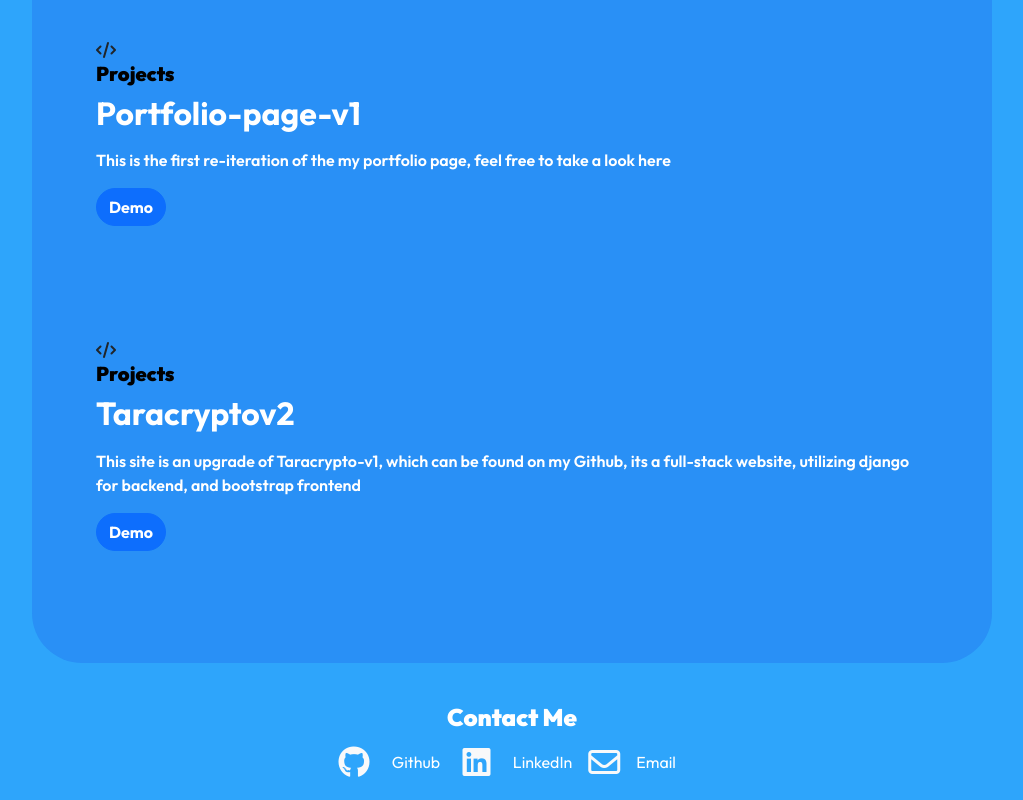
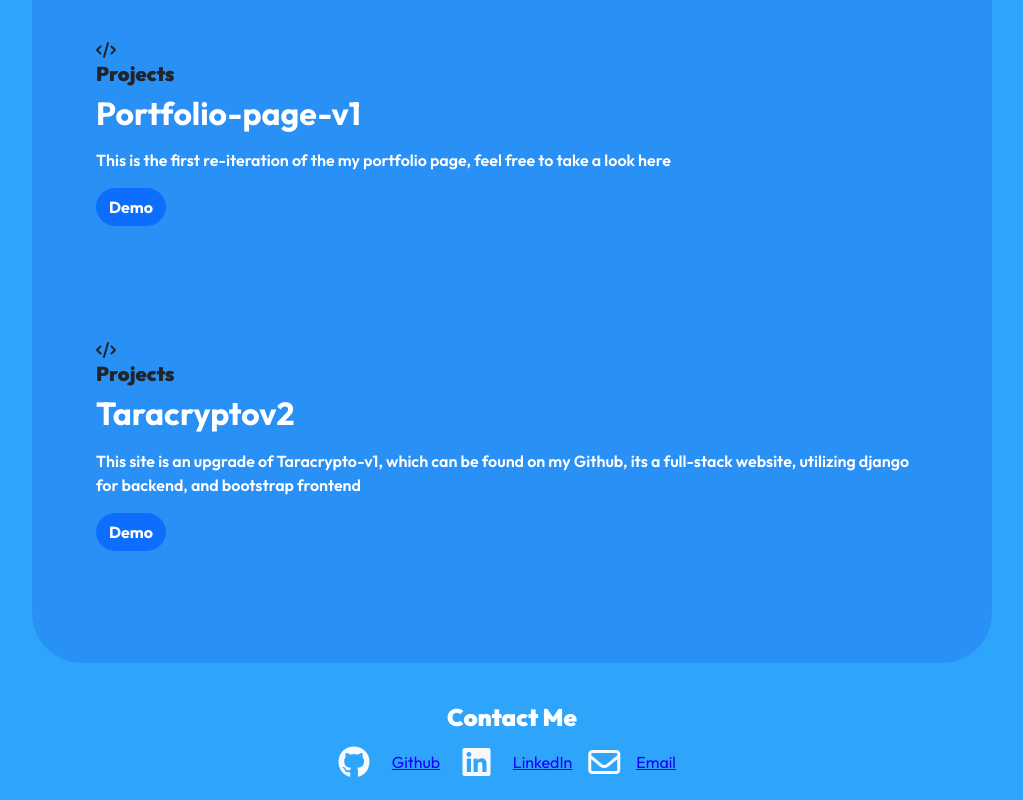
Before and after one commit to Calmcat1/portfolio-page-v2, a React (Create React App) app: page / in a window 1280 px wide. Shown: the part 1451-2251 px from the top of the page, without its empty margins (128-1151 px from the left). Built offline with nearby package versions, Linux system fonts and the light colour scheme.

Commit message:
modified:   src/App.css modified:   src/components/Footer_section/Footer_section.jsx

```diff
--- a/src/App.css
+++ b/src/App.css
@@ -48,10 +48,15 @@
   font-family: outfit !important;
   font-weight: 700 !important;
 }
-
+s
 
 .indicator__headings{
   color: black;
+}
+
+.clickable__links{
+  color: #1500ff !important;
+  text-decoration: underline !important;
 }
 
 
--- a/src/components/Footer_section/Footer_section.jsx
+++ b/src/components/Footer_section/Footer_section.jsx
@@ -9,13 +9,13 @@
           <h4 class="logo custom__logo__styling">Contact Me</h4>
               <nav class="nav justify-content-center">
                 <i class="fa-brands fa-github fa-brand-override"></i>
-                <a class="nav-link custom__navigation__links" href="https://github.com/calmcat1">Github</a>
+                <a class="nav-link custom__navigation__links clickable__links" href="https://github.com/calmcat1">Github</a>
 
                 <i class="fa-brands fa-linkedin fa-brand-override"></i>
-                <a class="nav-link custom__navigation__links" href="https://www.linkedin.com/in/lee-gitonga-3a5921242/">LinkedIn</a>
+                <a class="nav-link custom__navigation__links clickable__links" href="https://www.linkedin.com/in/lee-gitonga-3a5921242/">LinkedIn</a>
 
                 <i class="fa-regular fa-envelope fa-brand-override"></i>
-                <a class="nav-link custom__navigation__links" href="mailto:tarafikicom@gmail.com">Email</a>
+                <a class="nav-link custom__navigation__links clickable__links" href="mailto:tarafikicom@gmail.com">Email</a>
               </nav>
         </div>
       </footer>
```
